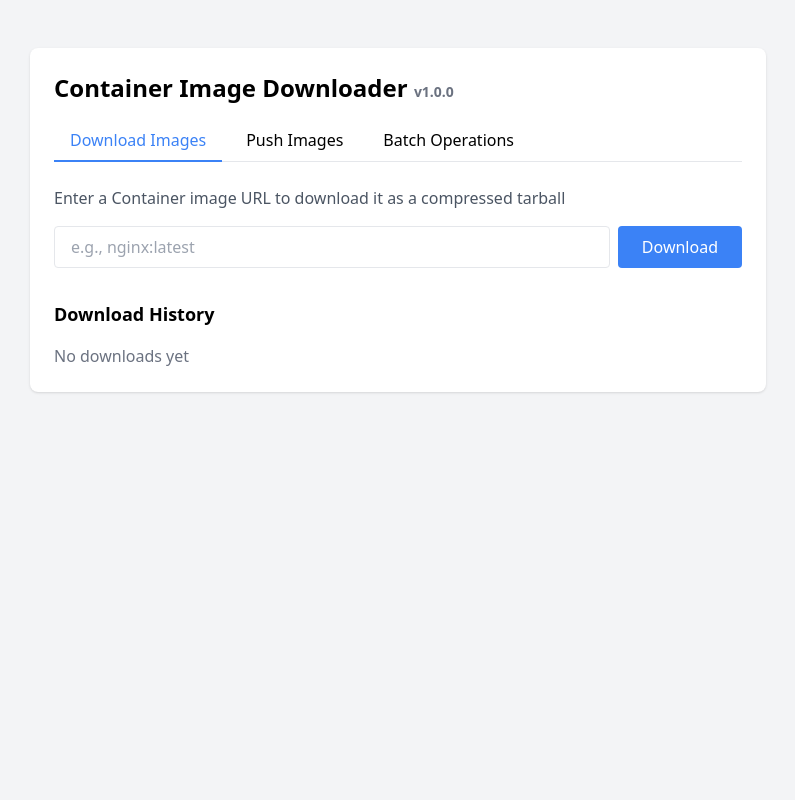
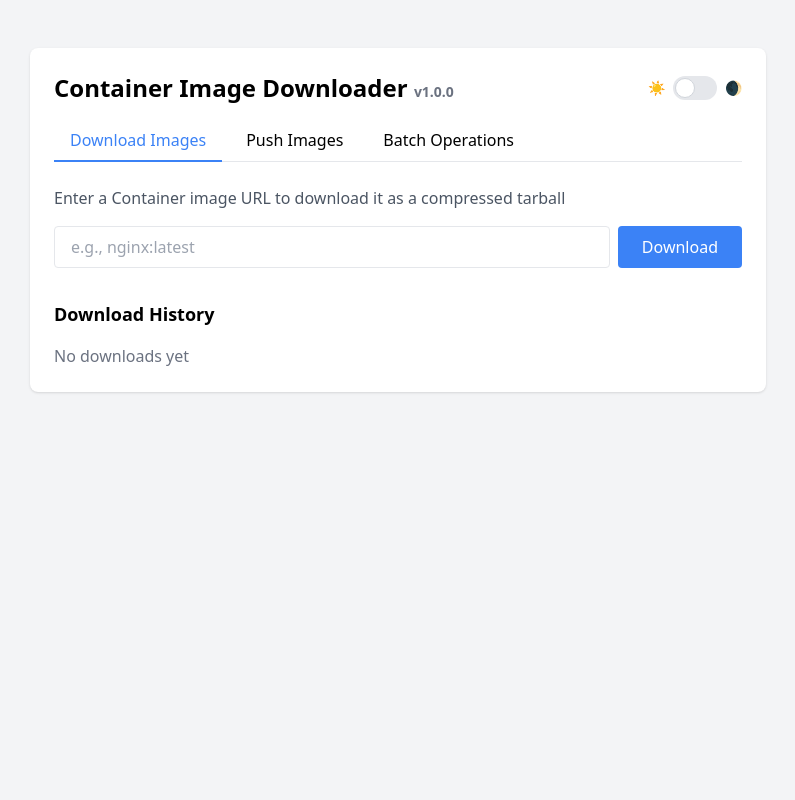
Before and after one commit to WatskeBart/cid, a Flask app: page / in a window 1280 px wide. Shown: the whole page, without its empty margins (242-1037 px from the left). Run offline with Flask 3, Linux system fonts and the light colour scheme; some libraries are stand-ins or nearby versions.

Commit message:
dark mode

```diff
--- a/templates/index.html
+++ b/templates/index.html
@@ -5,11 +5,26 @@
     <meta name="viewport" content="width=device-width, initial-scale=1.0">
     <title>Container Image Downloader</title>
     <script src="https://cdn.tailwindcss.com"></script>
+    <script>
+        tailwind.config = {
+            darkMode: 'class'
+        }
+    </script>
 </head>
-<body class="bg-gray-100 min-h-screen py-8">
+<body class="bg-gray-100 dark:bg-gray-900 min-h-screen py-8">
     <div class="max-w-3xl mx-auto p-4">
-        <div class="bg-white rounded-lg shadow p-6">
-            <h1 class="text-2xl font-bold mb-4">Container Image Downloader <span class="text-sm text-gray-500">v{{ version }}</span></h1>
+        <div class="bg-white dark:bg-gray-800 rounded-lg shadow p-6 dark:text-white">
+            <div class="flex justify-between items-center mb-4">
+                <h1 class="text-2xl font-bold">Container Image Downloader <span class="text-sm text-gray-500">v{{ version }}</span></h1>
+                <div class="flex items-center">
+                    <span class="mr-2 text-sm text-gray-700 dark:text-gray-300">☀️</span>
+                    <label class="relative inline-flex items-center cursor-pointer">
+                        <input type="checkbox" id="darkModeToggle" class="sr-only peer">
+                        <div class="w-11 h-6 bg-gray-200 peer-focus:outline-none peer-focus:ring-4 peer-focus:ring-blue-300 dark:peer-focus:ring-blue-800 rounded-full peer dark:bg-gray-700 peer-checked:after:translate-x-full peer-checked:after:border-white after:content-[''] after:absolute after:top-[2px] after:left-[2px] after:bg-white after:border-gray-300 after:border after:rounded-full after:h-5 after:w-5 after:transition-all dark:border-gray-600 peer-checked:bg-blue-600"></div>
+                    </label>
+                    <span class="ml-2 text-sm text-gray-700 dark:text-gray-300">🌒</span>
+                </div>
+            </div>
 
             <!-- Tabs -->
             <div class="border-b border-gray-200 mb-6">
@@ -31,7 +46,7 @@
 
             <!-- Download Tab Content -->
             <div id="download-tab" class="tab-content">
-                <p class="text-gray-600 mb-4">Enter a Container image URL to download it as a compressed tarball</p>
+                <p class="text-gray-600 dark:text-gray-300 mb-4">Enter a Container image URL to download it as a compressed tarball</p>
 
                 <form id="downloadForm" class="space-y-4">
                     <div class="flex gap-2">
@@ -40,7 +55,7 @@
                             name="image_url"
                             placeholder="e.g., nginx:latest"
                             required
-                            class="flex-1 px-4 py-2 border rounded focus:outline-none focus:ring-2 focus:ring-blue-500"
+                            class="flex-1 px-4 py-2 border rounded focus:outline-none focus:ring-2 focus:ring-blue-500 dark:bg-gray-700 dark:border-gray-600 dark:text-white"
                         >
                         <button
                             type="submit"
@@ -61,49 +76,49 @@
 
             <!-- Push Tab Content -->
             <div id="push-tab" class="tab-content hidden">
-                <p class="text-gray-600 mb-4">Pull an image from the source registry and push it to a destination registry</p>
+                <p class="text-gray-600 dark:text-gray-300 mb-4">Pull an image from the source registry and push it to a destination registry</p>
 
                 <form id="pushForm" class="space-y-4">
                     <div class="grid grid-cols-1 gap-4">
                         <div>
-                            <label class="block text-sm font-medium text-gray-700 mb-1">Source Image</label>
+                            <label class="block text-sm font-medium text-gray-700 dark:text-gray-300 mb-1">Source Image</label>
                             <input
                                 type="text"
                                 name="image_url"
                                 placeholder="e.g., nginx:latest"
                                 required
-                                class="w-full px-4 py-2 border rounded focus:outline-none focus:ring-2 focus:ring-blue-500"
+                                class="w-full px-4 py-2 border rounded focus:outline-none focus:ring-2 focus:ring-blue-500 dark:bg-gray-700 dark:border-gray-600 dark:text-white"
                             >
                         </div>
 
                         <div>
-                            <label class="block text-sm font-medium text-gray-700 mb-1">Destination Registry</label>
+                            <label class="block text-sm font-medium text-gray-700 dark:text-gray-300 mb-1">Destination Registry</label>
                             <input
                                 type="text"
                                 name="dest_registry"
                                 placeholder="e.g., registry.example.com"
                                 required
-                                class="w-full px-4 py-2 border rounded focus:outline-none focus:ring-2 focus:ring-blue-500"
+                                class="w-full px-4 py-2 border rounded focus:outline-none focus:ring-2 focus:ring-blue-500 dark:bg-gray-700 dark:border-gray-600 dark:text-white"
                             >
                         </div>
 
                         <div class="grid grid-cols-2 gap-4">
                             <div>
-                                <label class="block text-sm font-medium text-gray-700 mb-1">Username (Optional)</label>
+                                <label class="block text-sm font-medium text-gray-700 dark:text-gray-300 mb-1">Username (Optional)</label>
                                 <input
                                     type="text"
                                     name="dest_username"
                                     placeholder="Registry username"
-                                    class="w-full px-4 py-2 border rounded focus:outline-none focus:ring-2 focus:ring-blue-500"
+                                    class="w-full px-4 py-2 border rounded focus:outline-none focus:ring-2 focus:ring-blue-500 dark:bg-gray-700 dark:border-gray-600 dark:text-white"
                                 >
                             </div>
                             <div>
-                                <label class="block text-sm font-medium text-gray-700 mb-1">Password or access token (Optional)</label>
+                                <label class="block text-sm font-medium text-gray-700 dark:text-gray-300 mb-1">Password or access token (Optional)</label>
                                 <input
                                     type="password"
                                     name="dest_password"
                                     placeholder="Registry password"
-                                    class="w-full px-4 py-2 border rounded focus:outline-none focus:ring-2 focus:ring-blue-500"
+                                    class="w-full px-4 py-2 border rounded focus:outline-none focus:ring-2 focus:ring-blue-500 dark:bg-gray-700 dark:border-gray-600 dark:text-white"
                                 >
                             </div>
                         </div>
@@ -111,11 +126,11 @@
                         <div class="mt-4">
                             <div class="flex items-center">
                                 <input type="checkbox" id="insecure_policy" name="insecure_policy" class="h-4 w-4 text-blue-600">
-                                <label for="insecure_policy" class="ml-2 text-sm text-gray-700">Use insecure policy (skip signature verification)</label>
+                                <label for="insecure_policy" class="ml-2 text-sm text-gray-700 dark:text-gray-300">Use insecure policy (skip signature verification)</label>
                             </div>
                             <div class="flex items-center mt-2">
                                 <input type="checkbox" id="skip_tls_verify" name="skip_tls_verify" class="h-4 w-4 text-blue-600">
-                                <label for="skip_tls_verify" class="ml-2 text-sm text-gray-700">Skip TLS verification (for HTTP registries)</label>
+                                <label for="skip_tls_verify" class="ml-2 text-sm text-gray-700 dark:text-gray-300">Skip TLS verification (for HTTP registries)</label>
                             </div>
                         </div>
 
@@ -140,12 +155,12 @@
 
             <!-- Batch Operations Tab Content -->
             <div id="batch-tab" class="tab-content hidden">
-                <p class="text-gray-600 mb-4">Perform operations on multiple images at once</p>
+                <p class="text-gray-600 dark:text-gray-300 mb-4">Perform operations on multiple images at once</p>
 
                 <form id="batchForm" class="space-y-4">
                     <div class="grid grid-cols-1 gap-4">
                         <div>
-                            <label class="block text-sm font-medium text-gray-700 mb-1">
+                            <label class="block text-sm font-medium text-gray-700 dark:text-gray-300 mb-1">
                                 Source Images (One per line)
                             </label>
                             <textarea
@@ -153,38 +168,38 @@
                                 rows="5"
                                 placeholder="nginx:latest&#10;redis:alpine&#10;postgres:13"
                                 required
-                                class="w-full px-4 py-2 border rounded focus:outline-none focus:ring-2 focus:ring-blue-500"
+                                class="w-full px-4 py-2 border rounded focus:outline-none focus:ring-2 focus:ring-blue-500 dark:bg-gray-700 dark:border-gray-600 dark:text-white"
                             ></textarea>
                         </div>
 
                         <div>
-                            <label class="block text-sm font-medium text-gray-700 mb-1">Destination Registry</label>
+                            <label class="block text-sm font-medium text-gray-700 dark:text-gray-300 mb-1">Destination Registry</label>
                             <input
                                 type="text"
                                 name="dest_registry"
                                 placeholder="e.g., registry.example.com"
                                 required
-                                class="w-full px-4 py-2 border rounded focus:outline-none focus:ring-2 focus:ring-blue-500"
+                                class="w-full px-4 py-2 border rounded focus:outline-none focus:ring-2 focus:ring-blue-500 dark:bg-gray-700 dark:border-gray-600 dark:text-white"
                             >
                         </div>
 
                         <div class="grid grid-cols-2 gap-4">
                             <div>
-                                <label class="block text-sm font-medium text-gray-700 mb-1">Username (Optional)</label>
+                                <label class="block text-sm font-medium text-gray-700 dark:text-gray-300 mb-1">Username (Optional)</label>
                                 <input
                                     type="text"
                                     name="dest_username"
                                     placeholder="Registry username"
-                                    class="w-full px-4 py-2 border rounded focus:outline-none focus:ring-2 focus:ring-blue-500"
+                                    class="w-full px-4 py-2 border rounded focus:outline-none focus:ring-2 focus:ring-blue-500 dark:bg-gray-700 dark:border-gray-600 dark:text-white"
                                 >
                             </div>
                             <div>
-                                <label class="block text-sm font-medium text-gray-700 mb-1">Password or access token (Optional)</label>
+                                <label class="block text-sm font-medium text-gray-700 dark:text-gray-300 mb-1">Password or access token (Optional)</label>
                                 <input
                                     type="password"
                                     name="dest_password"
                                     placeholder="Registry password"
-                                    class="w-full px-4 py-2 border rounded focus:outline-none focus:ring-2 focus:ring-blue-500"
+                                    class="w-full px-4 py-2 border rounded focus:outline-none focus:ring-2 focus:ring-blue-500 dark:bg-gray-700 dark:border-gray-600 dark:text-white"
                                 >
                             </div>
                         </div>
@@ -192,11 +207,11 @@
                         <div class="mt-4">
                             <div class="flex items-center">
                                 <input type="checkbox" id="batch_insecure_policy" name="insecure_policy" class="h-4 w-4 text-blue-600">
-                                <label for="batch_insecure_policy" class="ml-2 text-sm text-gray-700">Use insecure policy (skip signature verification)</label>
+                                <label for="batch_insecure_policy" class="ml-2 text-sm text-gray-700 dark:text-gray-300">Use insecure policy (skip signature verification)</label>
                             </div>
                             <div class="flex items-center mt-2">
                                 <input type="checkbox" id="batch_skip_tls_verify" name="skip_tls_verify" class="h-4 w-4 text-blue-600">
-                                <label for="batch_skip_tls_verify" class="ml-2 text-sm text-gray-700">Skip TLS verification (for HTTP registries)</label>
+                                <label for="batch_skip_tls_verify" class="ml-2 text-sm text-gray-700 dark:text-gray-300">Skip TLS verification (for HTTP registries)</label>
                             </div>
                         </div>
 
@@ -252,13 +267,13 @@
             historyContainer.innerHTML = downloadHistory.length === 0
                 ? '<p class="text-gray-500">No downloads yet</p>'
                 : downloadHistory.map((item, index) => `
-                    <div class="flex items-center justify-between bg-gray-50 p-3 rounded">
+                    <div class="flex items-center justify-between bg-gray-50 p-3 rounded dark:bg-gray-700 dark:border-gray-600 dark:text-white">
                         <div class="flex flex-col">
-                            <span class="text-gray-700">${item.image}</span>
-                            <span class="text-sm text-gray-500">Size: ${item.size}</span>
+                            <span class="text-gray-700 dark:text-white">${item.image}</span>
+                            <span class="text-sm text-gray-500 dark:text-gray-300">Size: ${item.size}</span>
                         </div>
                         <div class="flex items-center gap-4">
-                            <span class="text-sm text-gray-500">${item.date}</span>
+                            <span class="text-sm text-gray-500 dark:text-gray-300">${item.date}</span>
                             <div class="flex gap-2">
                                 <button
                                     onclick="downloadImage('${item.image}')"
@@ -501,6 +516,37 @@
 
         // Initialize
         updateHistoryDisplay();
+
+        // Dark mode toggle
+        function initDarkMode() {
+        const darkModeToggle = document.getElementById('darkModeToggle');
+        const html = document.documentElement;
+
+        // Check for saved theme preference or use system preference
+        const isDarkMode = localStorage.getItem('darkMode') === 'true' ||
+            (localStorage.getItem('darkMode') === null &&
+            window.matchMedia('(prefers-color-scheme: dark)').matches);
+
+        // Set initial state
+        if (isDarkMode) {
+            html.classList.add('dark');
+            darkModeToggle.checked = true;
+        }
+
+        // Toggle dark mode
+        darkModeToggle.addEventListener('change', () => {
+            if (darkModeToggle.checked) {
+                html.classList.add('dark');
+                localStorage.setItem('darkMode', 'true');
+            } else {
+                html.classList.remove('dark');
+                localStorage.setItem('darkMode', 'false');
+            }
+        });
+        }
+
+        // Call dark mode initialization
+        initDarkMode();
     </script>
 </body>
 </html>
```
